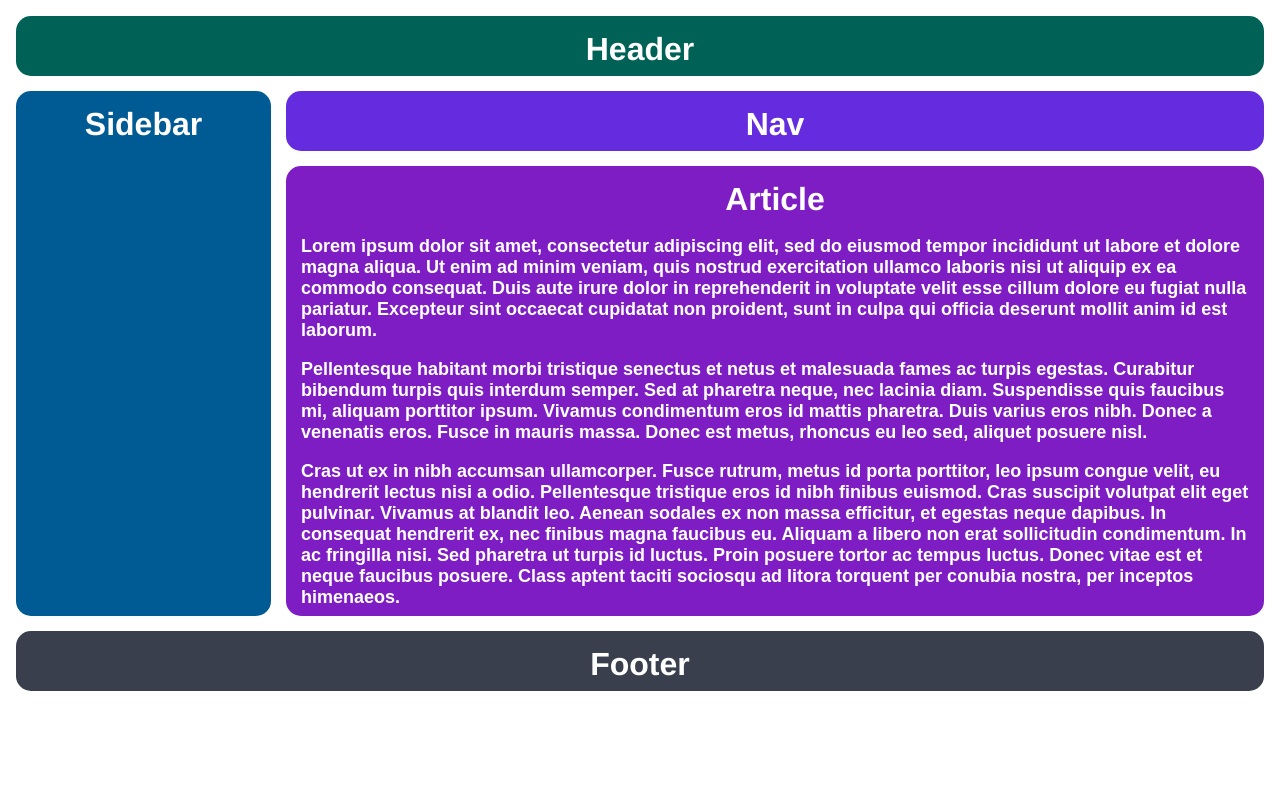
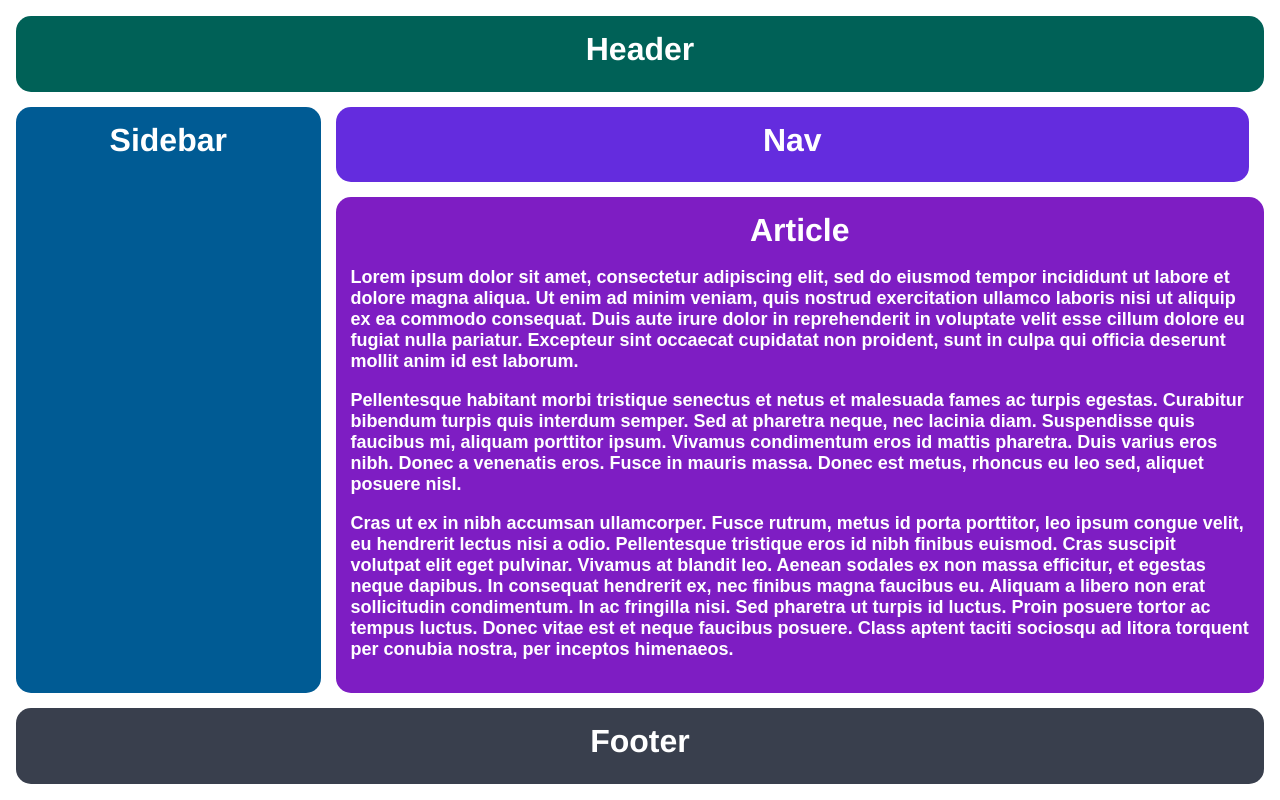
Before and after one commit to Kaweesha-mr/Exersices-Odin, a plain HTML site: page Grid-Exersice1/index.html in a window 1280 px wide. Drawn offline with Linux system fonts and the light colour scheme.

Commit message:
change to fractional units

```diff
--- a/Grid-Exersice1/style.css
+++ b/Grid-Exersice1/style.css
@@ -10,8 +10,8 @@ html {
   padding: 16px;
   box-sizing: border-box;
   display: grid;
-  grid-template-rows:60px 60px 450px 60px;
-  grid-template-columns: 60px 180px;
+  grid-template-rows:1fr 1fr 5fr 1fr;
+  grid-template-columns: 1fr 3fr;
   gap: 15px;
 }
 
@@ -26,27 +26,30 @@ html {
 }
 .header {
   background-color: #006157;
-  grid-column: 1/4 ;
+  grid-column: 1/4;
+
 }
 
 .sidebar {
   background-color: #005B94;
+  grid-column: 1/2  ;
   grid-row: 2/4;
-  grid-column: 1/3;
+
 }
 
 .nav {
   background-color: #642cde;
-  grid-column: 3/4;
 }
 
 .article {
   background-color: #7E1DC3;
+  grid-column: 2/4;
 }
 
 .footer {
   background-color: #393f4d;
-    grid-column: 1/4;
+  grid-column: 1/4;
+
 
 }
 
```
Also changed, not shown: Grid-Exersice1/index.html (line endings or trailing spaces).
